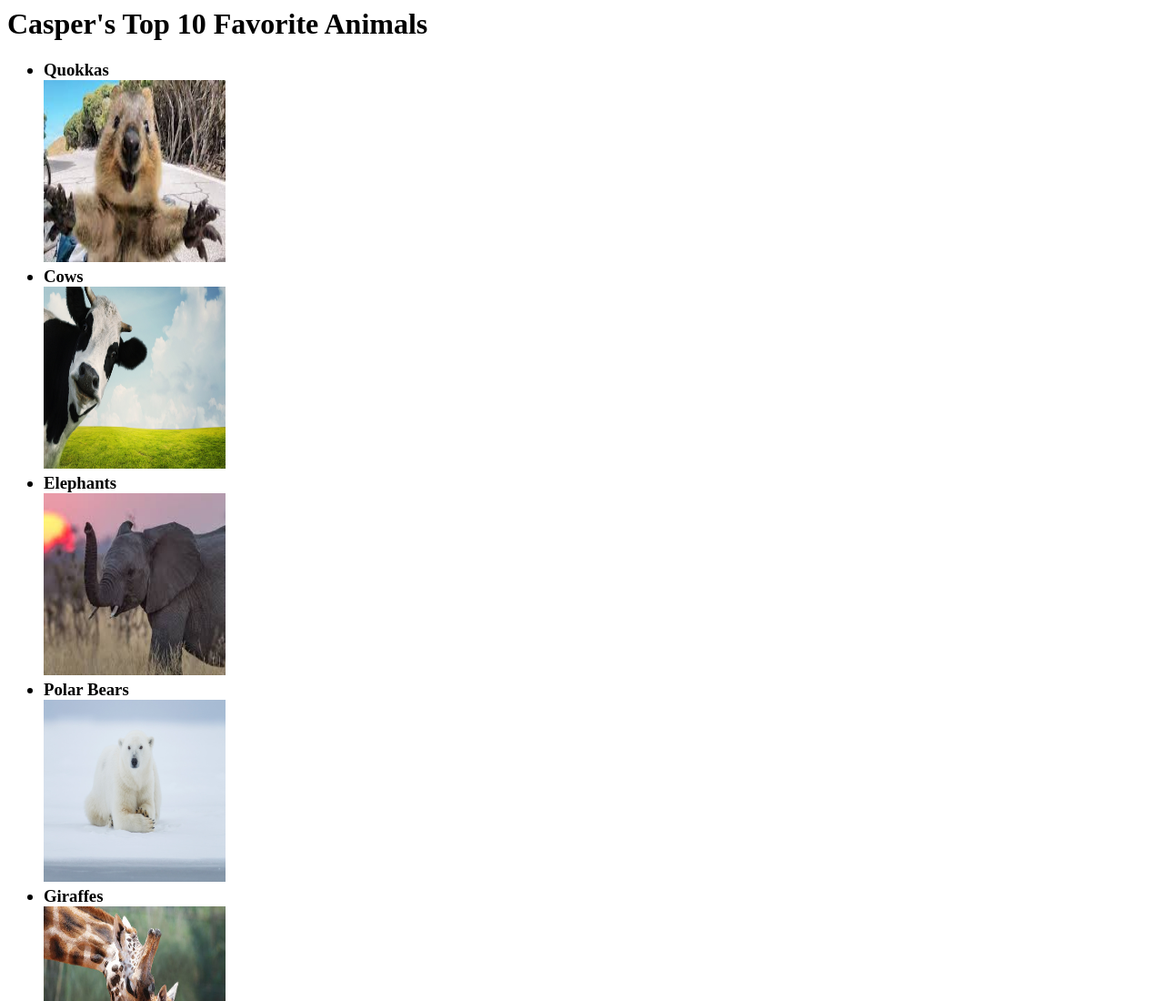
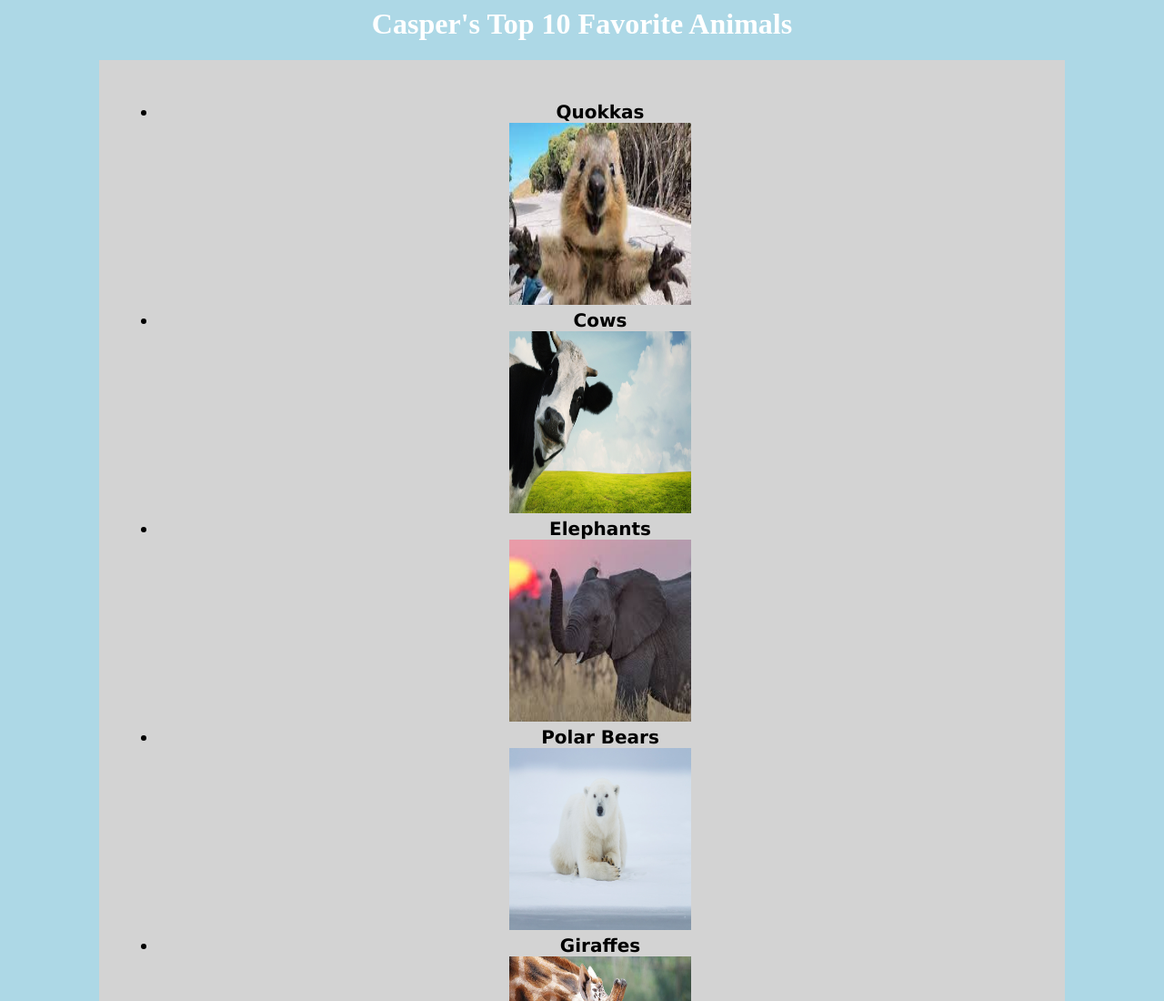
Before and after one commit to civetta/Favorite_Animals, a plain HTML site: page index.html in a window 1280 px wide. Shown: the top 1100 px of the page at 91% size. Drawn offline with Linux system fonts and the light colour scheme.

Commit message:
added in some css

```diff
--- a/index.html
+++ b/index.html
@@ -1,8 +1,28 @@
 <html>
-    <head><h1>Casper's Top 10 Favorite Animals</h1></head>
+    <head>
+        <style>
+            body {background-color: lightblue;}
+
+            h1 {color: white;
+            text-align: center;}
+
+            p {font-family: verdana;
+            font-size: 20px;
+            text-align: center;}
+
+            div {
+            background-color: lightgrey;
+            width: 80%;
+            padding: 25px;
+            margin: auto;}
+            }
+        </style>
+    <h1>Casper's Top 10 Favorite Animals</h1></head>
 
     <body>
-        <h3><p id='list'></p>
+
+
+        <h3><div><p id='list'></p>  </div>
     <script src="lodash.js"></script>
     <script>
         var animals = ["Dogs","Cats","Elephants","Giraffes","Alpacas","Cows","Cheetahs","Pandas","Polar Bears", "Quokkas"];
```
